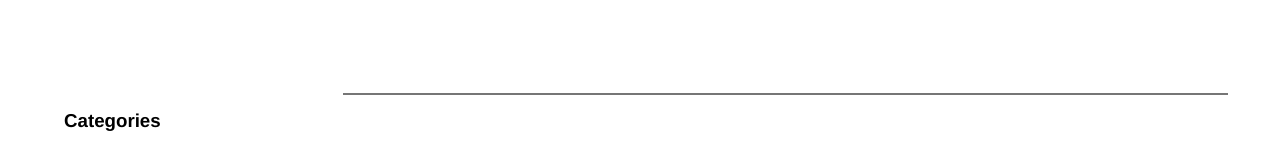
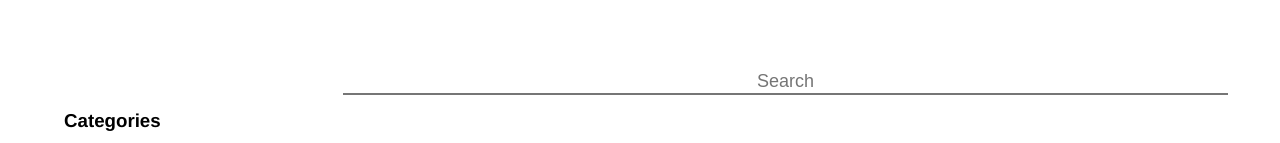
Before and after one commit to Gautam-8/klarna, a React (Create React App) app: page / in a window 1280 px wide. Shown: the part 307-450 px from the top of the page. Built offline with nearby package versions, Linux system fonts and the light colour scheme.

Commit message:
Update Home.jsx

```diff
--- a/src/components/Home.jsx
+++ b/src/components/Home.jsx
@@ -1,7 +1,22 @@
+import { useState } from "react";
 import { Category } from "./Category";
 import data from "./Products.json";
 
 export const Home = () => {
+  const [list, setList] = useState(data.data);
+
+  const handleChange = (e) => {
+    let query = e.target.value.toLowerCase();
+    let matchinglist = data.data.filter((el) =>
+      el.name.toLowerCase().startsWith(query)
+    );
+    let notlist = data.data.filter(
+      (el) => !el.name.toLowerCase().startsWith(query)
+    );
+
+    setList([...matchinglist, ...notlist]);
+  };
+
   return (
     <div>
       <div id="height-alter"></div>
@@ -14,9 +29,9 @@ export const Home = () => {
       <div id="flex-box">
         <Category />
         <div id="products">
-          <input id="inputt" />
+          <input id="inputt" placeholder="Search" onChange={handleChange} />
           <div id="data">
-            {data.data.map((e, i) => (
+            {list.map((e, i) => (
               <div id="box" key={i}>
                 <img src={e.image} />
                 <p>{e.name}</p>
```
